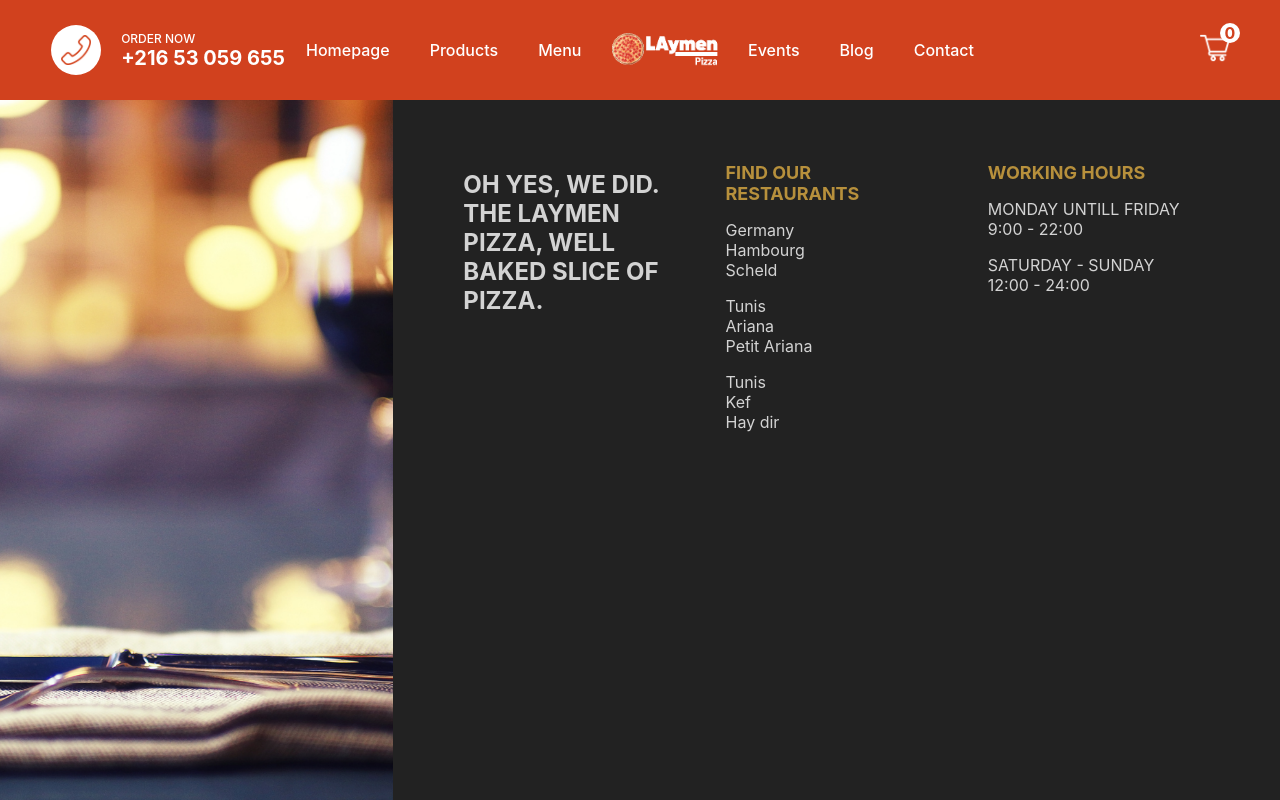
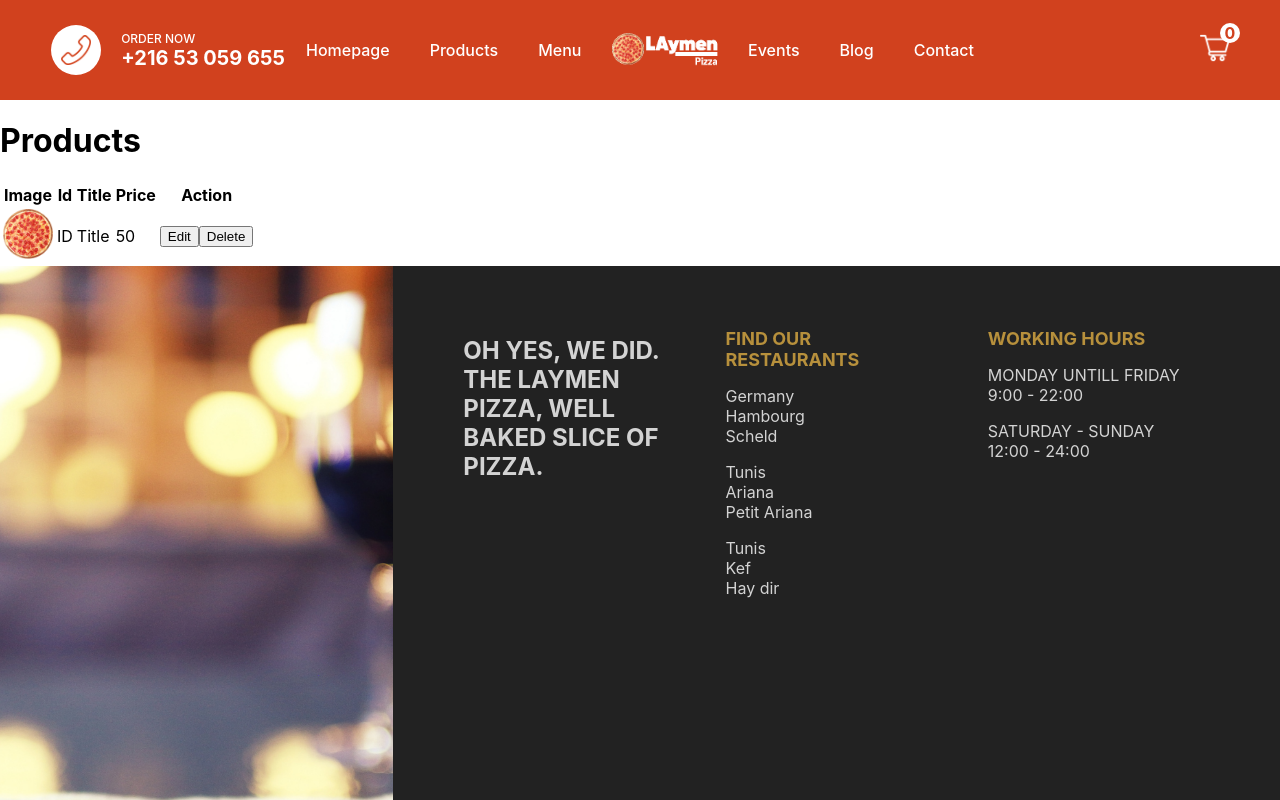
Before and after one commit to aymenouer/restaurant-app-client, a Next.js app: page /admin in a window 1280 px wide. Shown: the top 800 px of the page. Built offline with nearby package versions, Linux system fonts and the light colour scheme.

Commit message:
create admin layout

```diff
--- a/pages/admin/index.jsx
+++ b/pages/admin/index.jsx
@@ -1,9 +1,60 @@
 import styles from "../../styles/Admin.module.css";
-
+import Image from 'next/image'
 const index = () => {
   return (
     <div className={styles.container} >
+      <div className={styles.item} >
+        <h1 className={styles.title} >Products</h1>
+        <table className={styles.table}>
+          <thead>
+            <tr className={styles.trTitle}>
+              <th>Image</th>
+              <th>Id</th>
+              <th>Title</th>
+              <th>Price</th>
+              <th>Action</th>
+            </tr>
+          </thead>
 
+          <tbody>
+            <tr  className={styles.tr}>
+              <td>
+
+                  <Image
+                    src="/img/pizza.png"
+                    width={50}
+                    height={50}
+                    objectFit="cover"
+                    alt="pizza"
+                  />
+
+              </td>
+              <td>
+                ID
+               </td>
+              <td>
+                Title
+               </td>
+              <td>
+                50
+               </td>
+              <td>
+                <button className={styles.button} >Edit</button>
+                <button className={styles.button} >Delete</button>
+               </td>
+
+
+
+            </tr>
+
+
+
+          </tbody>
+        </table>
+      </div>
+      <div className={styles.item} >
+
+      </div>
 
 
     </div>
--- a/pages/index.js
+++ b/pages/index.js
@@ -1,6 +1,6 @@
 import axios from 'axios'
 import Head from 'next/head'
-import Image from 'next/image'
+
 import Featured from '../components/Featured'
 import PizzaList from '../components/PizzaList'
 import styles from '../styles/Home.module.css'
```
